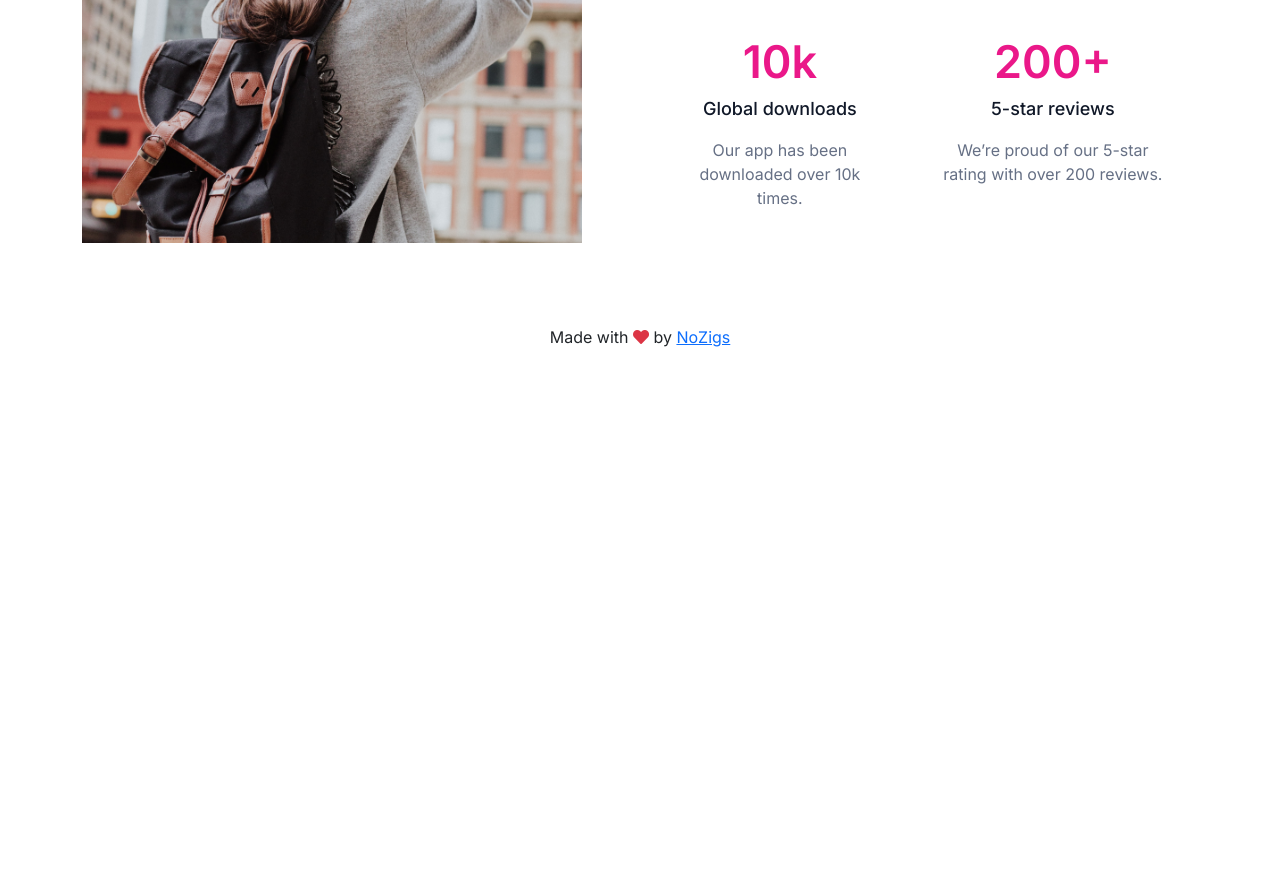
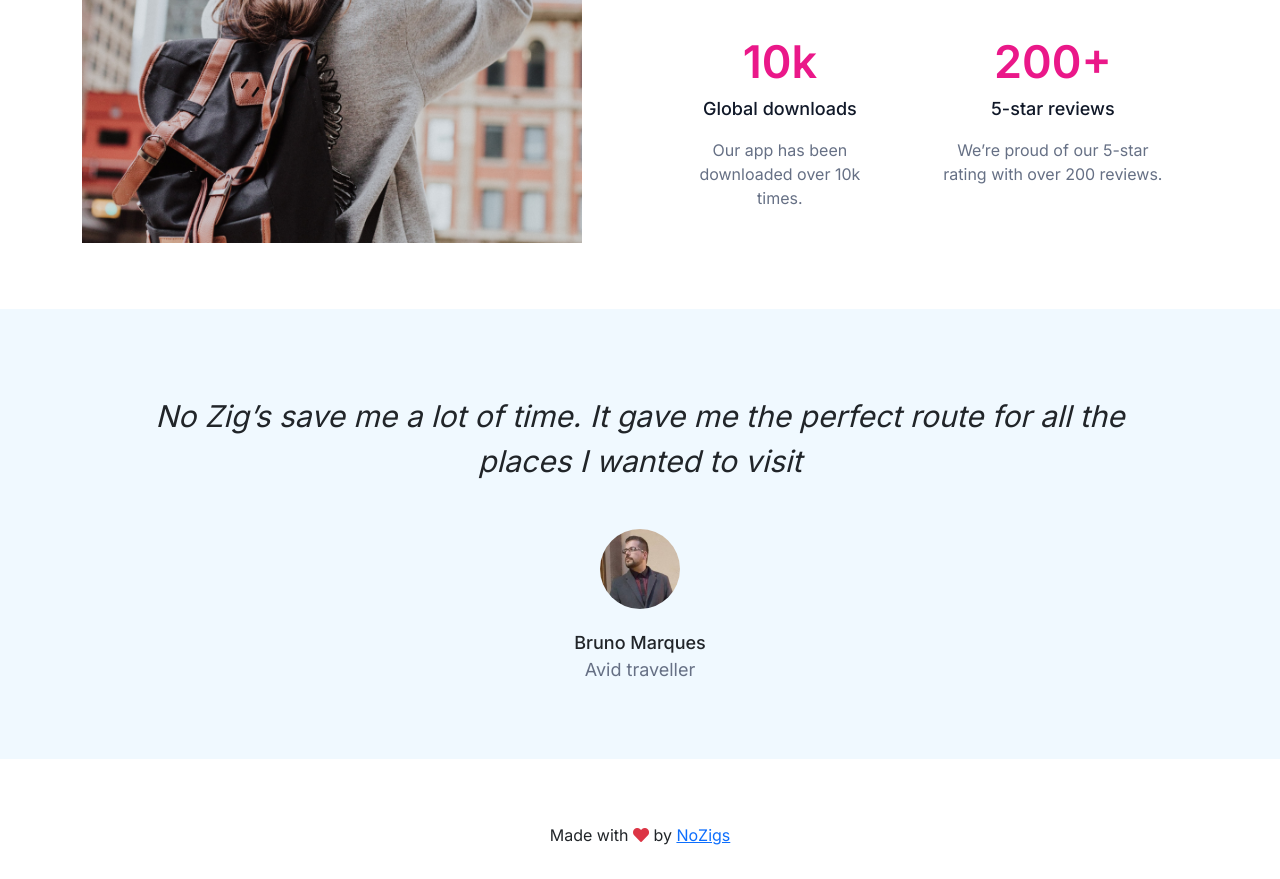
Before and after one commit to besmarques/NoZigs, a React app: page / in a window 1280 px wide. Shown: the part 1822-2701 px from the top of the page. Before the commit the page ends 2203 px from the top, so only its background shows below. Built offline with nearby package versions, Linux system fonts and the light colour scheme.

Commit message:
finished testimonial component

```diff
--- /dev/null
+++ b/src/front/js/component/testimonial.jsx
@@ -0,0 +1,22 @@
+import React from "react";
+import Avatar from "../../img/avatar.jpg";
+
+const Testimonial = () => {
+  return (
+    <>
+      <div className="cotainer my-5 bck-light-blue">
+        <div className="testimonial d-flex flex-column align-items-center">
+          <p className="quote ">
+            No Zig’s save me a lot of time. It gave me the perfect route for all
+            the places I wanted to visit{" "}
+          </p>
+          <img className="testimonial-img" src={Avatar} />
+          <p className="quote-name">Bruno Marques</p>
+          <p className="quote-desc">Avid traveller</p>
+        </div>
+      </div>
+    </>
+  );
+};
+
+export default Testimonial;
--- a/src/front/js/pages/home.js
+++ b/src/front/js/pages/home.js
@@ -5,6 +5,7 @@ import "../../styles/home.css";
 import Hero from "../component/hero.jsx";
 import Steps from "../component/steps.jsx";
 import SecondHero from "../component/second_hero.jsx";
+import Testimonial from "../component/testimonial.jsx";
 
 export const Home = () => {
   const { store, actions } = useContext(Context);
@@ -22,6 +23,7 @@ export const Home = () => {
       <Hero />
       <Steps />
       <SecondHero />
+      <Testimonial />
     </div>
 
     // {/* <div className="text-center mt-5">
--- a/src/front/styles/home.css
+++ b/src/front/styles/home.css
@@ -150,6 +150,40 @@ h1 {
   font-size: 16px;
   color: #667085;
 }
+
+.bck-light-blue {
+  background: #f0f9ff;
+  padding: 60px 0px;
+}
+
+.quote {
+  font-style: italic;
+  font-weight: 400;
+  font-size: 30px;
+  text-align: center;
+  margin: 25px 0px;
+  width: 1050px;
+}
+
+.testimonial-img {
+  width: 80px;
+  height: 80px;
+  border-radius: 40px;
+  text-align: center;
+  margin: 20px 0px;
+}
+
+.quote-name {
+  font-weight: 500;
+  font-size: 18px;
+  margin: 0;
+}
+
+.quote-desc {
+  font-weight: 400;
+  font-size: 18px;
+  color: #667085;
+}
 /* media queries */
 
 @media (max-width: 576px) {
@@ -258,4 +292,12 @@ h1 {
   .fact {
     padding: 10px;
   }
+
+  .quote {
+    font-style: italic;
+    font-weight: 400;
+    font-size: 26px;
+    margin: 25px 0px;
+    width: 300px;
+  }
 }
```
Also changed, not shown: src/front/img/avatar.jpg (added).
